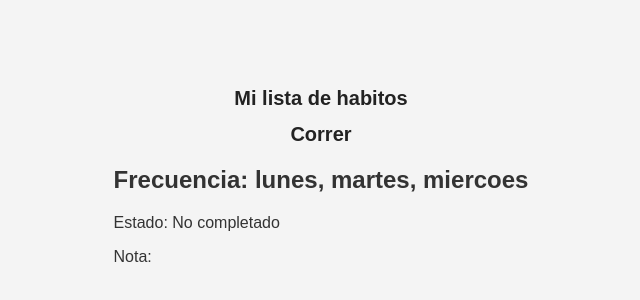
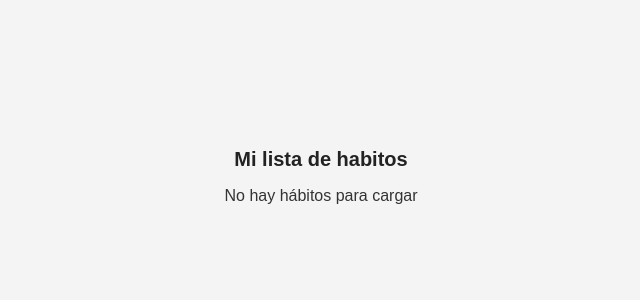
Before and after one commit to Andre-tz/Habit-Tracker, a React (Vite) app: page /habit-list in a window 1280 px wide. Shown: the part 222-522 px from the top of the page, without its empty margins (319-959 px from the left). Built offline with nearby package versions, Linux system fonts and the light colour scheme.

Commit message:
Se hizo se le agrego id a los habitos tambien se pudo obtener los datos del localStorage en el componente HabitList

```diff
--- a/src/components/HabitForm.jsx
+++ b/src/components/HabitForm.jsx
@@ -5,10 +5,11 @@ import "../styles/HabitForm.css"
 const HabitForms = (  ) => {
 
     //contexto que se encargará de usar mi lista de habitos y la funcion para agregarlos
-    const { habits, addHabits } = useContext( HabitContext );
+    const { addHabits } = useContext( HabitContext );
 
     //este estado se encargará de guardar los datos obtenido en mi formulario
     const [ habitData, setHabitData ] = useState( {
+        id: crypto.randomUUID(),
         name: "",
         days: [ ],
         reminder: "08:00",
@@ -61,6 +62,7 @@ const HabitForms = (  ) => {
     //Limpiar el formulario
     const clearForm = ( ) => {
         setHabitData( {
+            id: crypto.randomUUID(),
             name: "",
             days: [ ],
             reminder: "08:00",
@@ -78,7 +80,7 @@ const HabitForms = (  ) => {
                 <div className="field">
                     <label>
                         Nombre del hábito
-                        <input onChange={ handleInput } type="text" name="name"  placeholder="Ejm: Saltar soga"/>
+                        <input onChange={ handleInput } type="text" name="name"  placeholder="Ejm: Saltar soga" value={ habitData.name}/>
                     </label>
                 </div>
 
--- a/src/components/HabitItem.jsx
+++ b/src/components/HabitItem.jsx
@@ -1,11 +1,18 @@
+import "../styles/HabitItem.css"
+
 const HabitItem = ( {nombre, frecuencia, estado, nota } ) => {
 
     return (
-        <div className="habit-container">
-            <h1>{ nombre }</h1>
-            <h2>Frecuencia: { frecuencia }</h2>
-            <p>Estado: { estado }</p>
-            <p>Nota: { nota }</p>
+        <div className="habit-card">
+
+            <h1 className="habit-title">{nombre}</h1>
+
+            <div className="habit-details">
+                <p><strong>Frecuencia:</strong> {frecuencia}</p>
+                <p><strong>Estado:</strong> {estado}</p>
+                {nota && <p className="habit-note"><strong>Nota:</strong> {nota}</p>}
+            </div>
+
         </div>
     )
 }
--- a/src/components/HabitList.jsx
+++ b/src/components/HabitList.jsx
@@ -1,25 +1,36 @@
-import { useContext, useEffect } from 'react';
-import HabitItem from './HabitItem.jsx';
+import { useContext } from 'react';
 import { HabitContext } from '../context/HabitContext.jsx';
+import HabitItem from "./HabitItem.jsx"
+import "../styles/HabitList.css"
 
 const HabitList = ( ) => {
 
-    const habits = useContext( HabitContext )
+    const { habits, loading } = useContext( HabitContext )
 
-    useEffect ( ()=>{
-        console.log( habits )
-    }, [])
+    if( loading ) return <span>Cargando habitos....</span>
+
     return (
         <>
             <h1>Mi lista de habitos</h1>
 
-            <HabitItem
-            nombre= "Correr"
-            frecuencia = " lunes, martes, miercoes"
-            estado= "No completado"
-            notas= "-" />
+            <div className="habits-container">
+
+                {
+
+                habits.length > 0 ? (
+
+                habits.map( ({ id, name, days, status, note } ) =>(
+                    <HabitItem
+                        key={ id }
+                        nombre = { name }
+                        frecuencia = { days}
+                        estado = { status }
+                        nota = { note } />
+            )))
+            : <p> No hay hábitos para cargar </p>
+            }
+            </div>
         </>
-
     )
 }
 
--- a/src/context/HabitContext.jsx
+++ b/src/context/HabitContext.jsx
@@ -5,19 +5,32 @@ const HabitContext = createContext( );
 const HabitContextProvider = ( {children } ) => {
 
     const [ habits, setHabits ] = useState( [] );
+    const [ loading, setLoading ] = useState ( true )
 
     //este useEffect se encarga de traer todos los datos el localStorage a mi array de habilidades
     useEffect( () =>{
-        const storeHabits = localStorage.getItem( "habits")
+        const storeHabits = localStorage.getItem( "habitos")
         if( storeHabits ) {
-            setHabits( JSON.parse( storeHabits ) )
+            try {
+                setHabits( JSON.parse( storeHabits ) )
+                console.log( "habitos obtenidos" )
+
+            } catch (error) {
+                console.error( "Error al obtener habitos", error )
+                setHabits( [] )
+            }
+
+        }else{
+            setHabits( [] )
         }
+
+        setLoading( false )
     }, [])
 
     //con useEffect se actualiza el localStorage cuando no se esta utilizando el addHabits.
     useEffect( () =>{
         if( habits.length > 0 ){
-            localStorage.setItem( "habits", JSON.stringify( habits ))
+            localStorage.setItem( "habitos", JSON.stringify( habits ))
         }
     }, [ habits])
 
@@ -33,7 +46,7 @@ const HabitContextProvider = ( {children } ) => {
     };
 
     return (
-        <HabitContext.Provider value={ { habits, addHabits } }>
+        <HabitContext.Provider value={ { habits, loading, addHabits } }>
             { children }
         </HabitContext.Provider>
     )
--- /dev/null
+++ b/src/styles/HabitItem.css
@@ -0,0 +1,26 @@
+.habit-card {
+    background: #f8f9fa;
+    border-radius: 10px;
+    padding: 1rem;
+    box-shadow: 2px 4px 10px rgba(0, 0, 0, 0.1);
+    min-width: 250px;
+    max-width: 300px;
+    text-align: center;
+}
+
+.habit-title {
+    font-size: 1.5rem;
+    margin-bottom: 0.5rem;
+    color: #333;
+}
+
+.habit-details p {
+    font-size: 1rem;
+    color: #555;
+    margin: 0.3rem 0;
+}
+
+.habit-note {
+    font-style: italic;
+    color: #007bff;
+}
--- a/src/styles/HabitList.css
+++ b/src/styles/HabitList.css
@@ -0,0 +1,7 @@
+.habit-container {
+    display: flex;
+    flex-wrap: wrap;
+    gap: 1rem;
+    padding: 1rem;
+    justify-content: center;
+}
```
